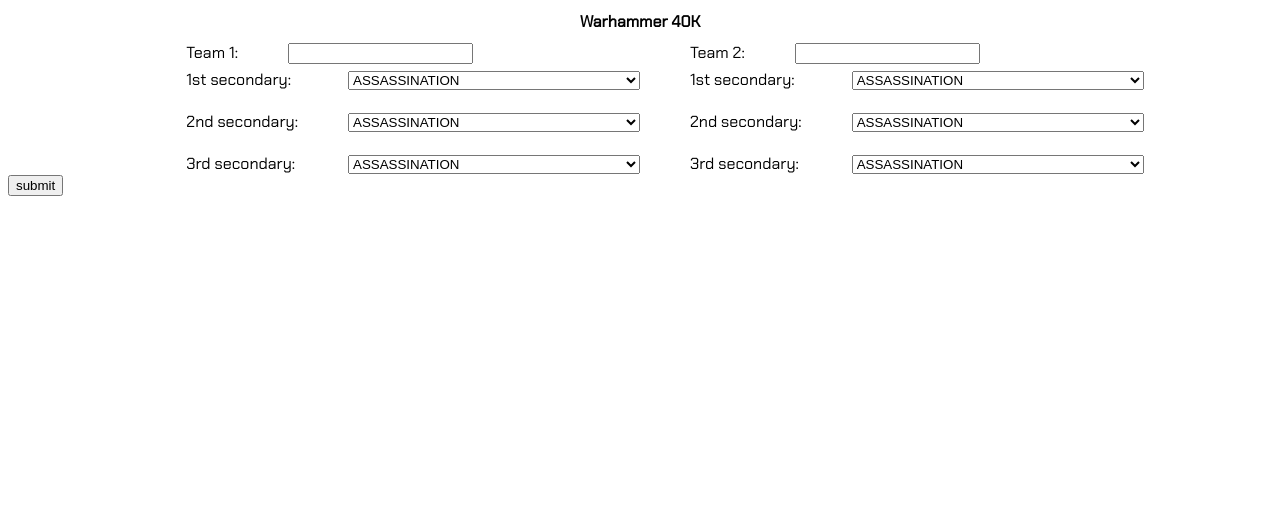
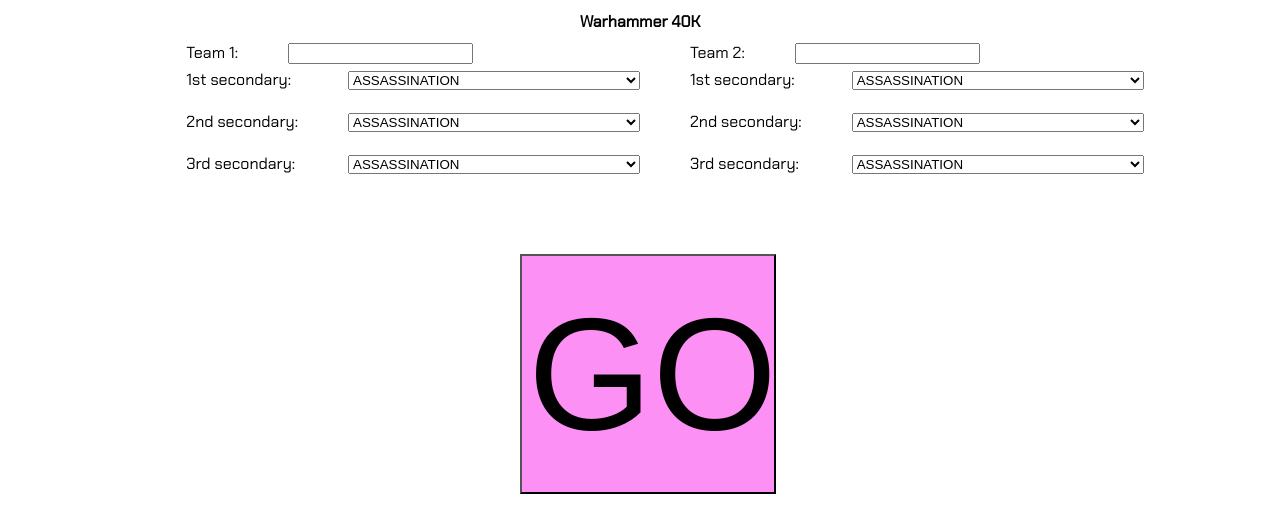
Before and after one commit to joelheezen/warhammer, a plain HTML site: page index.html in a window 1280 px wide. Drawn offline with Linux system fonts and the light colour scheme.

Commit message:
edited button with a little surprise

```diff
--- a/css/style.css
+++ b/css/style.css
@@ -123,3 +123,24 @@ h4 {
 #leftNameHeader, leftScore {
     color:blue;
 }
+
+#readyButton {
+    background-color: rgb(253, 144, 244);
+    margin-left:40vw;
+    margin-top:10vh;
+    width:20vw;
+    height:30vh;
+    font-size:20vh;
+    cursor: pointer;
+}
+
+#readyButton:hover{
+    background-image: linear-gradient(to right, red, orange, yellow, green, blue, indigo, violet, red);
+    animation:slidebg 1s linear infinite;
+}
+
+@keyframes slidebg {
+    to {
+      background-position:20vw;
+    }
+  }
--- a/index.html
+++ b/index.html
@@ -270,7 +270,7 @@
             </div>
         </div>
     </div>
-    <button id="readyButton">submit</button>
+    <button id="readyButton">GO</button>
 
 <script type="text/javascript" src="js/index.js"></script>
 </body>
```
